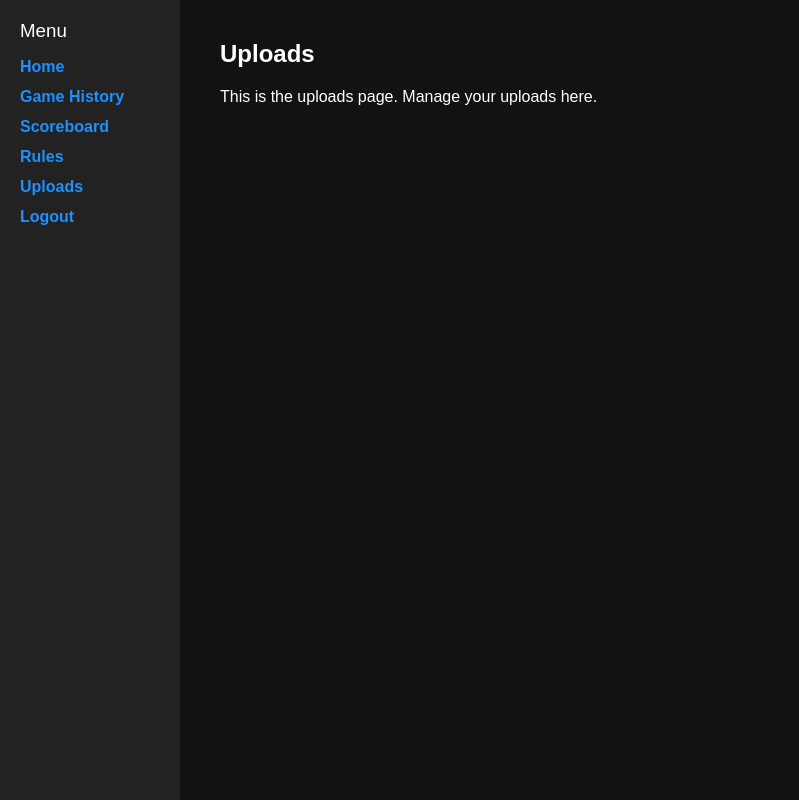
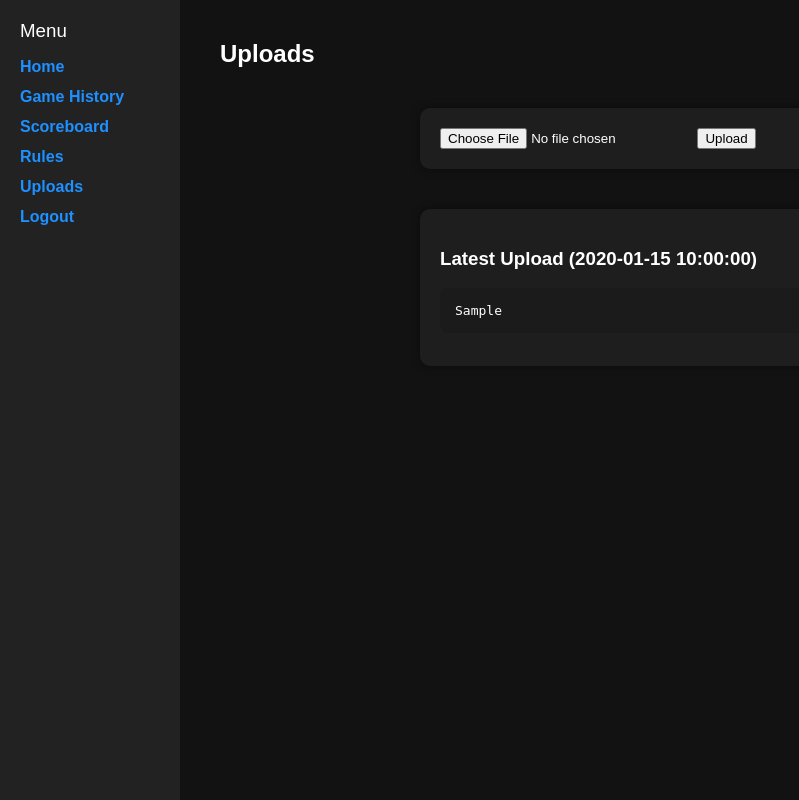
Before and after one commit to Naupjjin/2025-AIS3-KoH, a Flask app: template koh-src/dashboard/templates/uploads.html in a window 1280 px wide. Shown: the whole page, without its empty margins (0-799 px from the left). Run offline with Flask 3, Linux system fonts and the light colour scheme; the template is opened without the code that fills it: most values are stand-ins (such as "Sample title", 1, 10 or a date in 2020).

Commit message:
upload function

```diff
--- a/koh-db/init/init.sql
+++ b/koh-db/init/init.sql
@@ -24,9 +24,10 @@ CREATE TABLE scores (
 
 -- stores scripts
 
-CREATE TABLE Script (
-    id SERIAL PRIMARY KEY,
-    content TEXT,
-    teamid INT REFERENCES Team(id),
-    upload_time DATE
+CREATE TABLE scripts (
+    round INTEGER NOT NULL,
+    teamid INT NOT NULL,
+    scripts TEXT NOT NULL,
+    upload_time TIMESTAMP WITH TIME ZONE DEFAULT (CURRENT_TIMESTAMP AT TIME ZONE 'Asia/Taipei'),
+    PRIMARY KEY (round, teamid)
 );
--- a/koh-src/dashboard/app.py
+++ b/koh-src/dashboard/app.py
@@ -10,6 +10,11 @@ app.secret_key = os.urandom(32)
 POSTGRES_USER = "koh-admin"
 POSTGRES_PASSWORD = "9c7f6b1b946aad1a6333dfb6e25f8d21945de8b33d5c67050cf66ec3a94b5dc2"
 
+'''
+在 pending 時候就要先切 NOW_ROUND 到下一 round
+不然會有問題
+'''
+NOW_ROUND = 31
 
 # 裝飾器：檢查是否登入
 def login_required(f):
@@ -168,11 +173,57 @@ def rules():
     return render_template("rules.html")
 
 
-@app.route("/uploads")
+@app.route("/uploads", methods=["GET", "POST"])
 @login_required
 @users_required
 def uploads():
-    return render_template("uploads.html")
+    latest_script = None
+    latest_time = None
+    if request.method == "POST":
+        file = request.files.get("file")
+        if file:
+            try:
+                file_content = file.read().decode("utf-8", errors="ignore")
+
+                conn = get_connection()
+                cur = conn.cursor()
+                cur.execute(
+                    """
+                    INSERT INTO scripts (round, teamid, scripts)
+                    VALUES (%s, %s, %s)
+                    ON CONFLICT (round, teamid)
+                    DO UPDATE SET scripts = EXCLUDED.scripts,
+                                upload_time = CURRENT_TIMESTAMP
+                    """,
+                    (NOW_ROUND, session["team_id"], file_content)
+                )
+                conn.commit()
+                cur.close()
+                conn.close()
+
+                return redirect(url_for("uploads"))
+            except:
+                return "Something Error, please check your upload scripts"
+
+    conn = get_connection()
+    cur = conn.cursor()
+    cur.execute(
+        """
+        SELECT scripts, upload_time
+        FROM scripts
+        WHERE teamid = %s
+        ORDER BY round DESC, upload_time DESC
+        LIMIT 1
+        """,
+        (session["team_id"],)
+    )
+    row = cur.fetchone()
+    cur.close()
+    conn.close()
+
+    if row:
+        latest_script, latest_time = row
+    return render_template("uploads.html", latest_script=latest_script, latest_time=latest_time)
 
 
 @app.route("/result/<int:round_num>")
--- a/koh-src/dashboard/templates/uploads.html
+++ b/koh-src/dashboard/templates/uploads.html
@@ -3,12 +3,36 @@
 <head>
     <meta charset="utf-8">
     <title>Uploads</title>
+    <style>
+        body { background-color: #121212; color: #f0f0f0; font-family: sans-serif; }
+        .content { margin-left: 220px; padding: 20px; }
+        .upload-container {
+            max-width: 600px; margin: 40px auto; background: #1e1e1e;
+            padding: 20px; border-radius: 10px; box-shadow: 0 0 10px #0006;
+        }
+        pre {
+            background: #1b1b1b; padding: 15px; border-radius: 8px;
+            overflow-x: auto; white-space: pre-wrap; word-wrap: break-word;
+        }
+    </style>
 </head>
 <body>
     {% include "sidebar.html" %}
     <div class="content">
         <h2>Uploads</h2>
-        <p>This is the uploads page. Manage your uploads here.</p>
+        <div class="upload-container">
+            <form method="POST" enctype="multipart/form-data">
+                <input type="file" name="file" required>
+                <button type="submit">Upload</button>
+            </form>
+        </div>
+
+        {% if latest_script %}
+        <div class="upload-container">
+            <h3>Latest Upload ({{ latest_time }})</h3>
+            <pre>{{ latest_script }}</pre>
+        </div>
+        {% endif %}
     </div>
 </body>
 </html>
```
